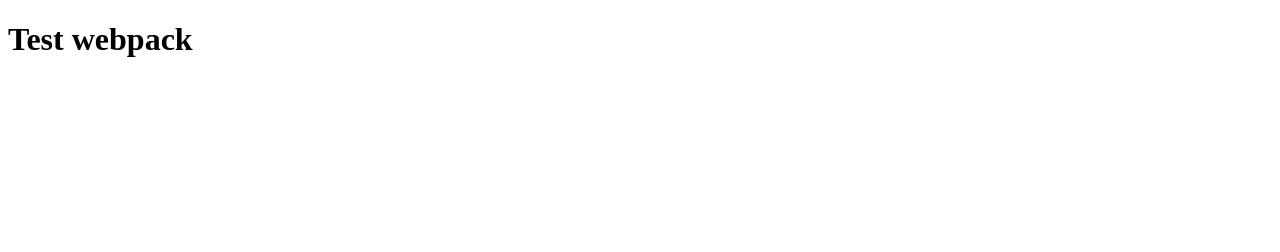
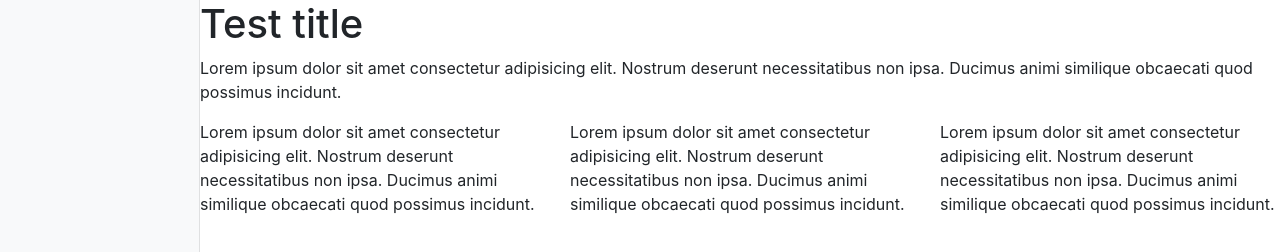
Before and after one commit to iagunov/javascript-site-constructor, a website built with webpack: page src/index.html in a window 1280 px wide. Shown: the top 252 px of the page. Built offline with nearby package versions, Linux system fonts and the light colour scheme.

Commit message:
creating the app structure

```diff
--- a/package.json
+++ b/package.json
@@ -13,7 +13,9 @@
   "author": "Vasiliy Yagunov <vasiliy@yagunov.me>",
   "license": "ISC",
   "devDependencies": {
+    "css-loader": "^4.2.2",
     "html-webpack-plugin": "^4.3.0",
+    "style-loader": "^1.2.1",
     "webpack": "^4.44.1",
     "webpack-cli": "^3.3.12",
     "webpack-dev-server": "^3.11.0"
--- a/src/index.html
+++ b/src/index.html
@@ -3,9 +3,35 @@
 <head>
     <meta charset="UTF-8">
     <meta name="viewport" content="width=device-width, initial-scale=1.0">
+    <link rel="stylesheet" href="https://stackpath.bootstrapcdn.com/bootstrap/4.5.2/css/bootstrap.min.css" integrity="sha384-JcKb8q3iqJ61gNV9KGb8thSsNjpSL0n8PARn9HuZOnIxN0hoP+VmmDGMN5t9UJ0Z" crossorigin="anonymous">
     <title>constructor</title>
 </head>
 <body>
-    <h1>Test webpack</h1>
+    <div id="app" class="container-fluid">
+        <div id="panel" class="bg-light sidebar"></div>
+        <div id="site" class="content">
+            <div class="row">
+                <div class="col-sm">
+                    <h1>Test title</h1>
+                </div>
+            </div>
+            <div class="row">
+                <div class="col-sm">
+                    <p>Lorem ipsum dolor sit amet consectetur adipisicing elit. Nostrum deserunt necessitatibus non ipsa. Ducimus animi similique obcaecati quod possimus incidunt.</p>
+                </div>
+            </div>
+            <div class="row">
+                <div class="col-sm">
+                    <p>Lorem ipsum dolor sit amet consectetur adipisicing elit. Nostrum deserunt necessitatibus non ipsa. Ducimus animi similique obcaecati quod possimus incidunt.</p>
+                </div>
+                <div class="col-sm">
+                    <p>Lorem ipsum dolor sit amet consectetur adipisicing elit. Nostrum deserunt necessitatibus non ipsa. Ducimus animi similique obcaecati quod possimus incidunt.</p>
+                </div>
+                <div class="col-sm">
+                    <p>Lorem ipsum dolor sit amet consectetur adipisicing elit. Nostrum deserunt necessitatibus non ipsa. Ducimus animi similique obcaecati quod possimus incidunt.</p>
+                </div>
+            </div>
+        </div>
+    </div>
 </body>
 </html>
--- a/src/index.js
+++ b/src/index.js
@@ -1 +1 @@
-console.log('I am index.js')
+import './styles/main.css'
--- /dev/null
+++ b/src/styles/main.css
@@ -0,0 +1,22 @@
+#app {
+    position: relative;
+}
+
+.content {
+    position: absolute;
+    top: 0;
+    right: 0;
+    left: 200px;
+}
+
+.sidebar {
+    position: fixed;
+    top: 0;
+    bottom: 0;
+    left: 0;
+    width: 200px;
+    z-index: 100;
+    padding: 10px;
+    box-shadow: inset -1px 0 0 rgba(0, 0, 0, .1);
+    overflow-y: auto;
+}
--- a/webpack.config.js
+++ b/webpack.config.js
@@ -14,5 +14,13 @@ module.exports = {
         new HTMLWebpackPlugin({
             template: './src/index.html'
         })
-    ]
+    ],
+    module: {
+        rules: [
+          {
+            test: /\.css$/i,
+            use: ['style-loader', 'css-loader'],
+          },
+        ],
+      },
 }
```
Also changed, not shown: 1 other file.
